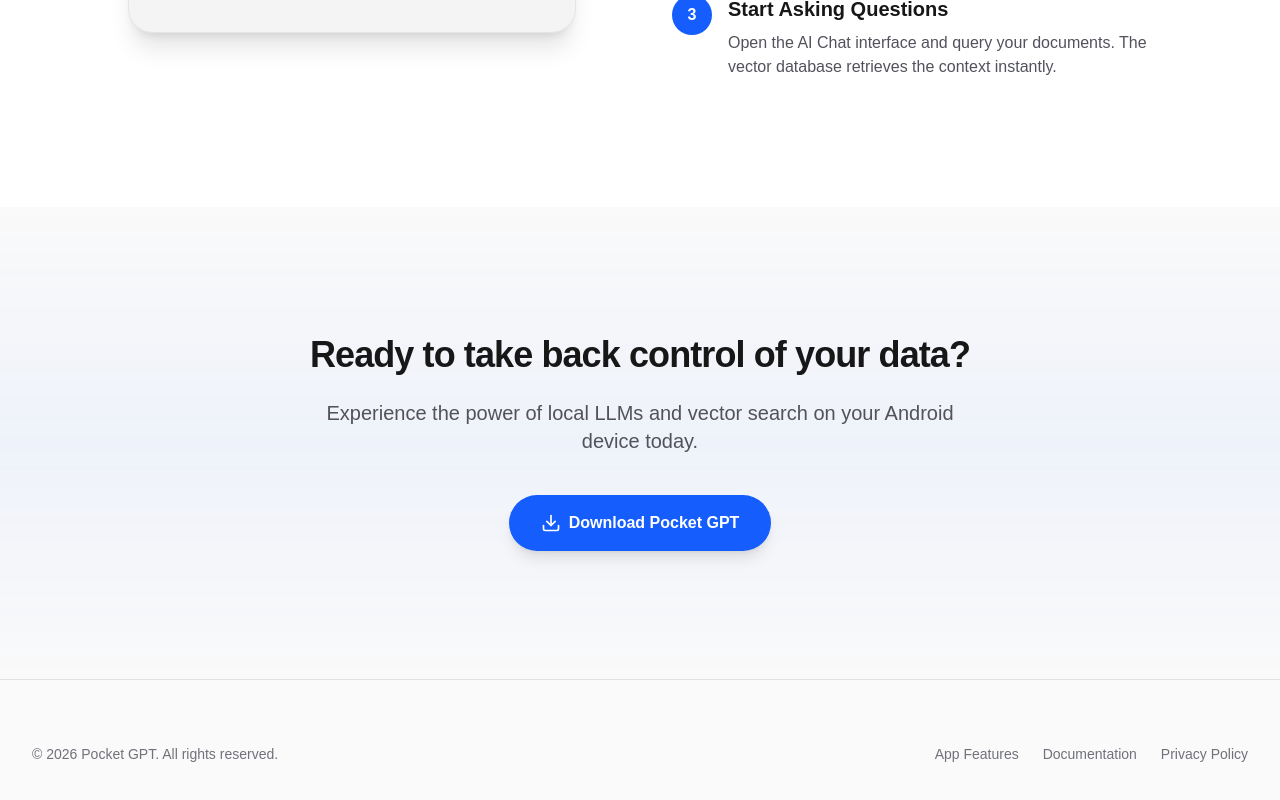
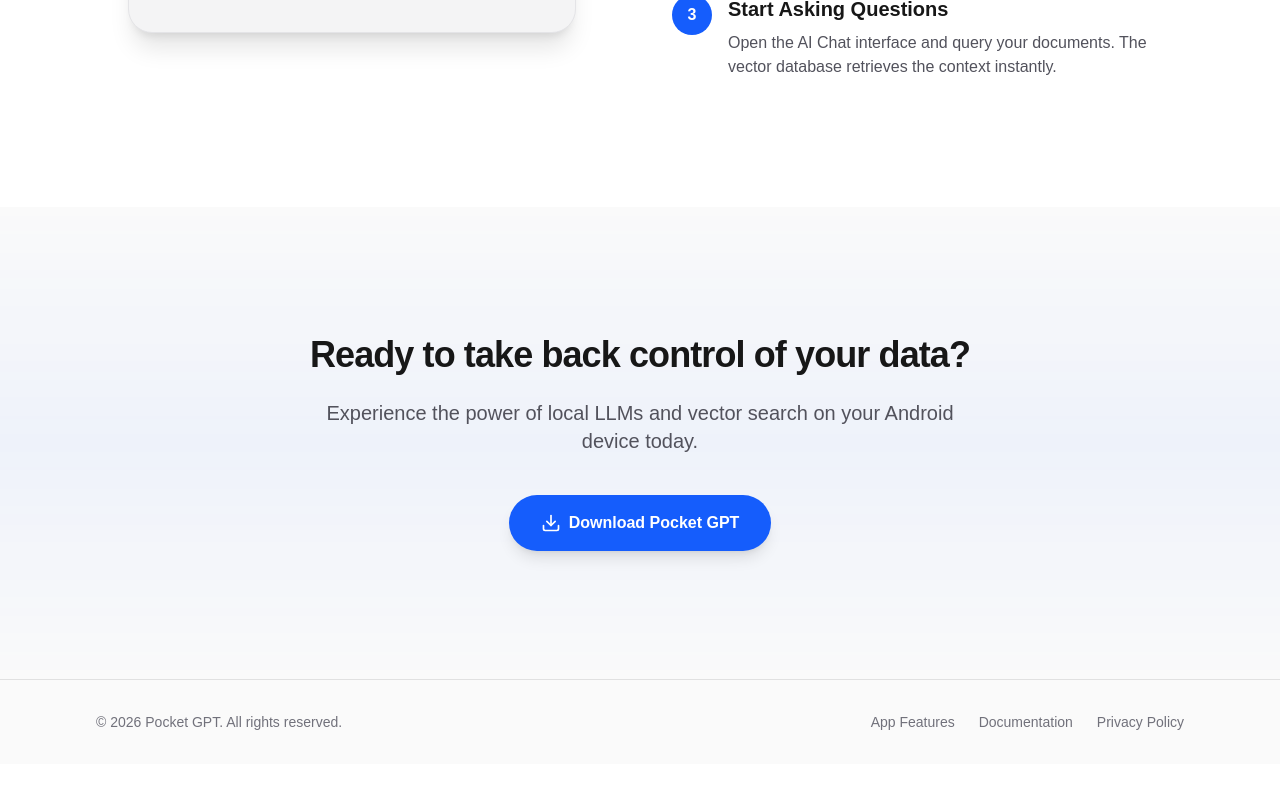
Before and after one commit to nishanth-kj/Pocket-GPT, a Next.js app in the folder site/: page / in a window 1280 px wide. Shown: the part 2236-3036 px from the top of the page. After the commit the page ends 3000 px from the top, so only its background shows below. Built offline with nearby package versions, Linux system fonts and the light colour scheme.

Commit message:
fix(site): reduce footer height

```diff
--- a/site/components/Footer.tsx
+++ b/site/components/Footer.tsx
@@ -3,7 +3,7 @@
 export function Footer() {
   return (
     <footer className="border-t border-black/10 dark:border-white/10 bg-zinc-50 dark:bg-zinc-950 mt-auto">
-      <div className="container mx-auto px-6 lg:px-8 max-w-7xl py-12 md:py-16">
+      <div className="container mx-auto px-8 md:px-12 lg:px-24 max-w-7xl py-6 md:py-8">
         <div className="flex flex-col md:flex-row justify-between items-center gap-4">
           <p className="text-sm text-zinc-500 dark:text-zinc-400">
             &copy; {new Date().getFullYear()} Pocket GPT. All rights reserved.
```
